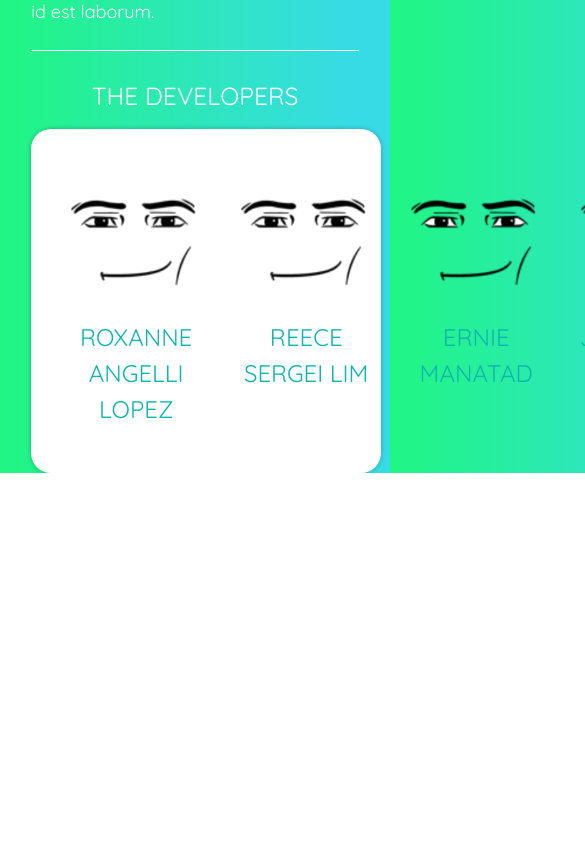
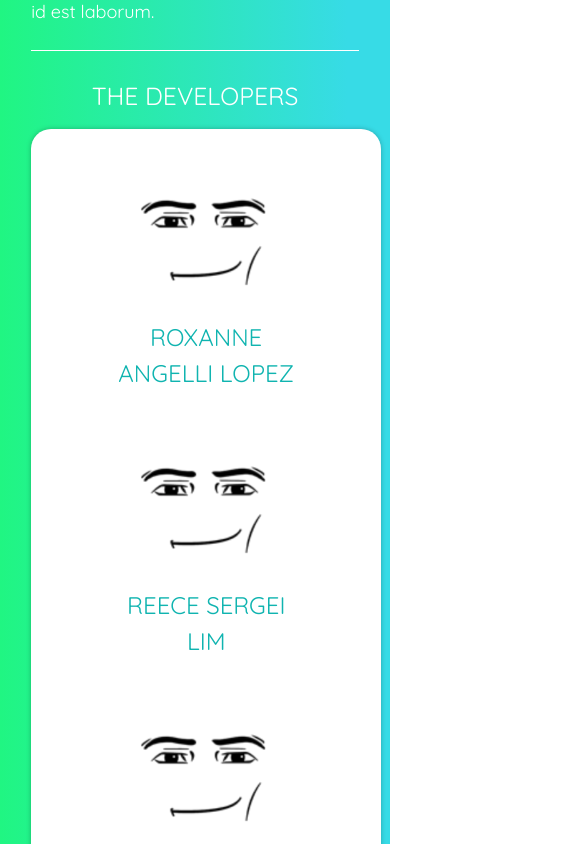
Before and after one commit to NotRelix/e-pitaka, a React (Vite) app: page /e-pitaka/about-us in a window 390 px wide. Shown: the part 800-1644 px from the top of the page, 585 px wide, since content can reach past the window. Before the commit the page ends 1273 px from the top, so only its background shows below. Built offline with nearby package versions, Linux system fonts and the light colour scheme; a web font is replaced by a local one.

Commit message:
fix: About us Developers Card Responsiveness

```diff
--- a/src/styles/DevelopersCard.css
+++ b/src/styles/DevelopersCard.css
@@ -1,5 +1,6 @@
 .developer-card {
     display: flex;
+    flex-wrap: wrap;
     justify-content: space-around;
     border-radius: 20px;
 }
@@ -9,11 +10,13 @@
     flex-direction: column;
     align-items: center;
     margin: 10px;
+    flex-basis: 200px;
 }
 
 .developer-image {
-    width: 150px;
-    height: 150px;
+    width: 100%;
+    max-width: 150px;
+    height: auto;
     border-radius: 50%;
 }
 
```
